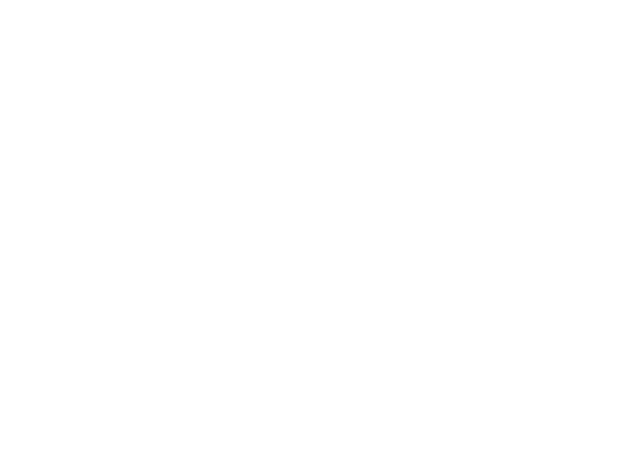
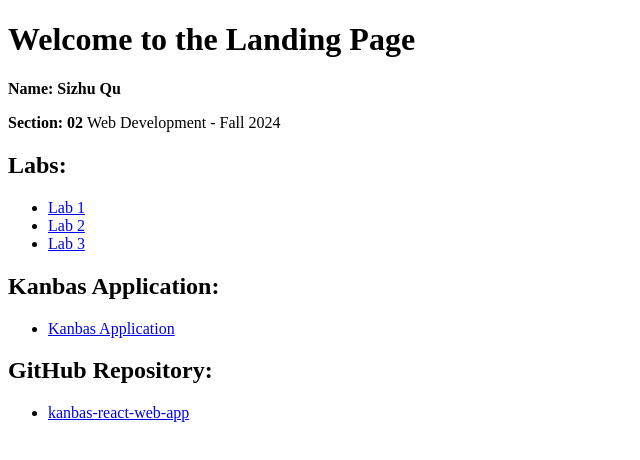
Before and after one commit to SizhuQu/kanbas-react-web-app, a React (Create React App) app: page /Labs#/Landingpage in a window 1280 px wide. Before the commit this address had no page. Shown: the top 460 px of the page, without its empty margins (0-640 px from the left). Built offline with nearby package versions, Linux system fonts and the light colour scheme.

Commit message:
adding landing page

```diff
--- a/src/App.tsx
+++ b/src/App.tsx
@@ -1,12 +1,14 @@
 import Labs from "./Labs";
 import Kanbas from "./Kanbas";
+import Landingpage from "./Landingpage";
 import { HashRouter, Route, Routes, Navigate } from "react-router-dom";
 export default function App() {
   return (
     <HashRouter>
       <div>
         <Routes>
-          <Route path="/" element={<Navigate to="Kanbas" />} />
+          <Route path="/" element={<Navigate to="Landingpage" />} />
+          <Route path="/Landingpage" element={<Landingpage />} />
           <Route path="/Labs/*" element={<Labs />} />
           <Route path="/Kanbas/*" element={<Kanbas />} />
         </Routes>
--- /dev/null
+++ b/src/Landingpage.tsx
@@ -0,0 +1,28 @@
+import React from 'react';
+
+export default function Landingpage() {
+  return (
+    <div>
+      <h1>Welcome to the Landing Page</h1>
+        <p><strong>Name: Sizhu Qu</strong></p>
+        <p><strong>Section: 02 </strong>Web Development - Fall 2024 </p>
+
+        <h2><strong>Labs:</strong></h2>
+        <ul>
+          <li><a href="/Labs/Lab1">Lab 1</a></li>
+          <li><a href="/Labs/Lab2">Lab 2</a></li>
+          <li><a href="/Labs/Lab3">Lab 3</a></li>
+        </ul>
+
+        <h2><strong>Kanbas Application:</strong></h2>
+        <ul>
+          <li><a href="/Kanbas/Account">Kanbas Application</a></li>
+        </ul>
+
+        <h2><strong>GitHub Repository:</strong></h2>
+        <ul>
+          <li><a href="https://github.com/SizhuQu/kanbas-react-web-app.git">kanbas-react-web-app</a></li>
+        </ul>
+    </div>
+    );
+}
```
